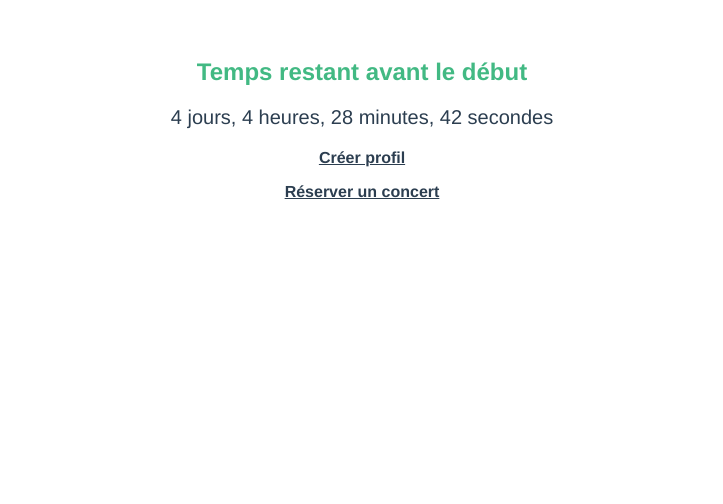
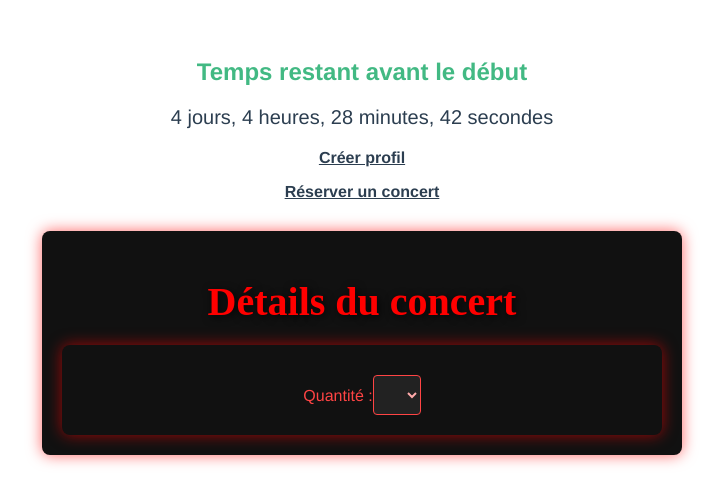
Before and after one commit to Zuuret/SAE-S3-S4_Creepy_Night, a Vue app: page /concert/1 in a window 1280 px wide. Shown: the top 504 px of the page, without its empty margins (278-1001 px from the left). Built offline with nearby package versions, Linux system fonts and the light colour scheme.

Commit message:
Validation Concert

```diff
--- a/src/datasource/data.js
+++ b/src/datasource/data.js
@@ -3,8 +3,8 @@ let utilisateurs = [
 ];
 
 let concerts = [
-    {"id": 1, "artiste": "Traître Gims", "date":"31-10-2024", "heure":"19h00", "prix":30.00, "image": require("../assets/affiche_Gims.jpg")},
-    {"id":2, "artiste":"Daft Peur", "date":"31-10-2024", "heure":"21h00", "prix":40.00, "image": require("../assets/affiche_DaftPunk.jpg")}
+    {"id": 1, "artiste": "Traître Gims", "date":"31-10-2024", "heure":"19h00", "prix":30.00, "image": require("../assets/affiche_Gims.jpg"), "nb_places": 100},
+    {"id":2, "artiste":"Daft Peur", "date":"31-10-2024", "heure":"21h00", "prix":40.00, "image": require("../assets/affiche_DaftPunk.jpg"), "nb_places": 120}
 ]
 
 module.exports = {
--- a/src/router/index.js
+++ b/src/router/index.js
@@ -23,6 +23,10 @@ const routes = [
     name: 'concert',
     component: () => import('../views/ReservationConcert.vue')
   },
+  {
+    path : '/concert/:id',
+    component: () => import('../views/ReservationConcertConfirmation.vue')
+  },
 ]
 
 const router = new VueRouter({
--- a/src/views/ReservationConcert.vue
+++ b/src/views/ReservationConcert.vue
@@ -6,7 +6,9 @@
       <p>{{ concert.artiste }}</p>
       <p>{{ concert.date }} à {{ concert.heure }}</p>
       <p>Prix : {{ concert.prix }}€</p>
-      <button><span><a href="src/views/ReservationConcertConfirmation.vue">Réserver ma place</a></span></button>
+      <router-link :to="`/concert/${concert.id}`">
+        <button>Réserver ma place</button>
+      </router-link>
     </div>
   </div>
 </template>
--- a/src/views/ReservationConcertConfirmation.vue
+++ b/src/views/ReservationConcertConfirmation.vue
@@ -1,11 +1,131 @@
-<script setup>
+<template>
+  <div>
+    <h1>Détails du concert</h1>
+    <div v-if="concert">
+      <img :src="concert.image" alt="Affiche du concert" />
+      <h2>{{ concert.artiste }}</h2>
+      <p>Date : {{ concert.date }}</p>
+      <p>Heure : {{ concert.heure }}</p>
+      <p>Prix unitaire : {{ concert.prix }}€</p>
+      <p>Total : {{ prixTotal }}€</p>
+    </div>
 
+    <div>
+      <label for="selection_quantite">Quantité :</label>
+      <select id="selection_quantite" v-model="quantite">
+        <option v-for="n in 6" :key="n" :value="n">{{ n }}</option>
+      </select>
+    </div>
+  </div>
+</template>
+
+<script>
+export default {
+  name: 'ReservationConcertConfirmation',
+  data() {
+    return {
+      concert: null,
+      quantite: 0, // Quantité par défaut
+    };
+  },
+  computed: {
+    prixTotal() {
+      // Calcule le prix total en fonction de la quantité sélectionnée
+      return this.concert ? this.concert.prix * this.quantite : 0;
+    },
+  },
+  mounted() {
+    // Récupère l'ID du concert à partir de l'URL
+    const concertId = this.$route.params.id;
+    // Recherchez le concert avec cet ID
+    this.concert = this.$store.state.concerts.find(concert => concert.id === parseInt(concertId));
+  },
+};
 </script>
 
-<template>
-  <button>Oauis</button>
-</template>
+<style scoped>
+/* Style principal du conteneur */
+div {
+  color: #ff4444;
+  background-color: #111;
+  padding: 20px;
+  border-radius: 8px;
+  max-width: 600px;
+  margin: 0 auto;
+  text-align: center;
+  box-shadow: 0 0 15px rgba(255, 0, 0, 0.6);
+}
 
-<style scoped>
+/* Titre principal */
+h1 {
+  color: #ff0000;
+  font-size: 2.5rem;
+  font-family: 'Creepster', cursive;
+  text-shadow: 2px 2px 8px rgba(0, 0, 0, 0.8);
+  margin-bottom: 20px;
+}
 
+/* Titre du concert */
+h2 {
+  color: #ffaaaa;
+  font-size: 2rem;
+  margin-bottom: 10px;
+  font-family: 'Creepster', cursive;
+}
+
+/* Image du concert */
+img {
+  width: 100%;
+  border: 2px solid #ff4444;
+  border-radius: 10px;
+  margin-bottom: 15px;
+  box-shadow: 0 0 10px rgba(255, 0, 0, 0.5);
+}
+
+/* Détails du concert */
+p {
+  font-size: 1.2rem;
+  color: #eeeeee;
+  margin: 5px 0;
+}
+
+/* Select pour la quantité */
+#selection_quantite {
+  background-color: #222;
+  color: #ffaaaa;
+  padding: 8px;
+  font-size: 1.1rem;
+  border: 1px solid #ff4444;
+  border-radius: 4px;
+  margin-top: 10px;
+}
+
+#selection_quantite:focus {
+  outline: none;
+  box-shadow: 0 0 5px #ff4444;
+}
+
+/* Effet de bouton */
+button {
+  background-color: #ff0000;
+  color: #fff;
+  border: none;
+  padding: 10px 20px;
+  font-size: 1.2rem;
+  font-weight: bold;
+  border-radius: 4px;
+  cursor: pointer;
+  transition: background-color 0.3s ease, transform 0.3s ease;
+  box-shadow: 0px 4px 8px rgba(0, 0, 0, 0.6);
+}
+
+button:hover {
+  background-color: #cc0000;
+  transform: scale(1.05);
+}
+
+button:active {
+  background-color: #990000;
+  transform: scale(0.95);
+}
 </style>
```
